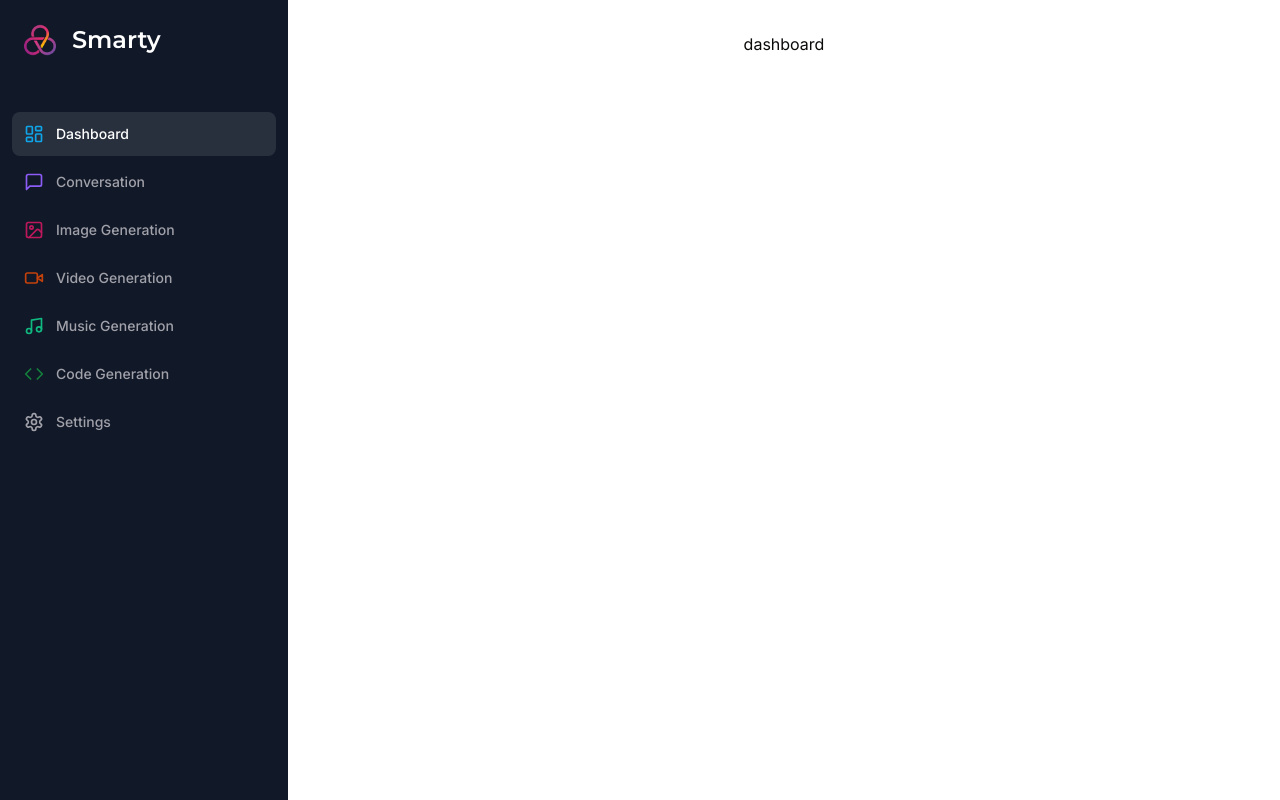
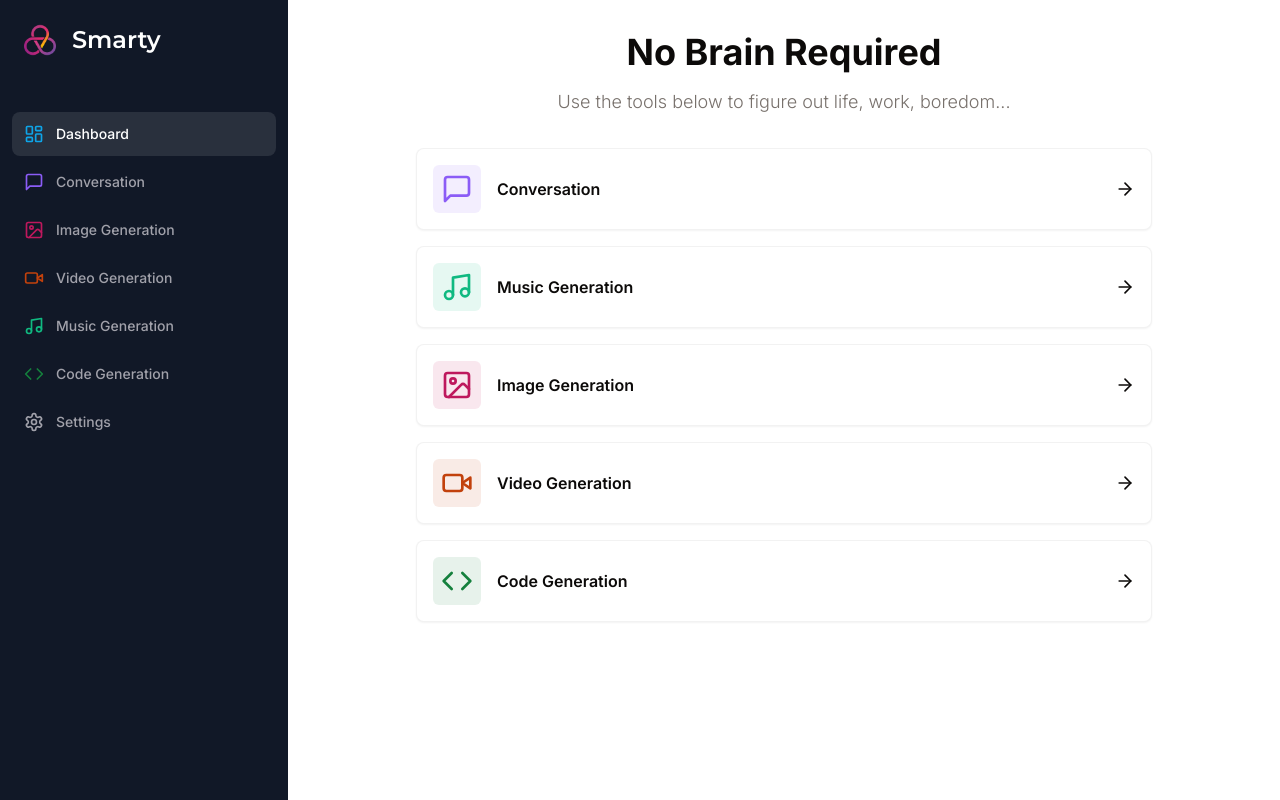
Before and after one commit to ryanyogan/smarty, a Next.js app: page /dashboard in a window 1280 px wide. Built offline with nearby package versions, Linux system fonts and the light colour scheme.

Commit message:
initial render of dashboard links

```diff
--- a/src/app/(dashboard)/(routes)/dashboard/page.tsx
+++ b/src/app/(dashboard)/(routes)/dashboard/page.tsx
@@ -1,5 +1,82 @@
+"use client";
+
+import { Card } from "@/components/ui/card";
+import { cn } from "@/lib/utils";
+import {
+  ArrowRight,
+  Code,
+  ImageIcon,
+  MessageSquare,
+  Music,
+  VideoIcon,
+} from "lucide-react";
+
+export const tools = [
+  {
+    label: "Conversation",
+    icon: MessageSquare,
+    href: "/conversation",
+    color: "text-violet-500",
+    bgColor: "bg-violet-500/10",
+  },
+  {
+    label: "Music Generation",
+    icon: Music,
+    href: "/music",
+    color: "text-emerald-500",
+    bgColor: "bg-emerald-500/10",
+  },
+  {
+    label: "Image Generation",
+    icon: ImageIcon,
+    color: "text-pink-700",
+    bgColor: "bg-pink-700/10",
+    href: "/image",
+  },
+  {
+    label: "Video Generation",
+    icon: VideoIcon,
+    color: "text-orange-700",
+    bgColor: "bg-orange-700/10",
+    href: "/video",
+  },
+  {
+    label: "Code Generation",
+    icon: Code,
+    color: "text-green-700",
+    bgColor: "bg-green-700/10",
+    href: "/code",
+  },
+];
+
 export default function DashboardPage() {
   return (
-    <div className="flex justify-center items-center h-full">dashboard</div>
+    <div>
+      <div className="mb-8 space-y-4">
+        <h2 className="text-2xl md:text-4xl font-bold text-center">
+          No Brain Required
+        </h2>
+        <p className="text-muted-foreground font-light text-sm md:text-lg text-center">
+          Use the tools below to figure out life, work, boredom...
+        </p>
+      </div>
+      <div className="px-4 md:px-20 lg:px-32 space-y-4">
+        {tools.map((tool) => (
+          <Card
+            className="p-4 group border-black/5 flex items-center justify-between hover:shadow-md transition cursor-pointer"
+            key={tool.href}
+          >
+            <div className="flex items-center gap-x-4">
+              <div className={cn("p-2 w-fit rounded-md", tool.bgColor)}>
+                <tool.icon className={cn("w-8 h-8", tool.color)} />
+              </div>
+              <div className="font-semibold">{tool.label}</div>
+            </div>
+
+            <ArrowRight className="w-5 h-5 group-hover:translate-x-1 transition" />
+          </Card>
+        ))}
+      </div>
+    </div>
   );
 }
--- /dev/null
+++ b/src/components/ui/card.tsx
@@ -0,0 +1,79 @@
+import * as React from "react"
+
+import { cn } from "@/lib/utils"
+
+const Card = React.forwardRef<
+  HTMLDivElement,
+  React.HTMLAttributes<HTMLDivElement>
+>(({ className, ...props }, ref) => (
+  <div
+    ref={ref}
+    className={cn(
+      "rounded-lg border bg-card text-card-foreground shadow-sm",
+      className
+    )}
+    {...props}
+  />
+))
+Card.displayName = "Card"
+
+const CardHeader = React.forwardRef<
+  HTMLDivElement,
+  React.HTMLAttributes<HTMLDivElement>
+>(({ className, ...props }, ref) => (
+  <div
+    ref={ref}
+    className={cn("flex flex-col space-y-1.5 p-6", className)}
+    {...props}
+  />
+))
+CardHeader.displayName = "CardHeader"
+
+const CardTitle = React.forwardRef<
+  HTMLParagraphElement,
+  React.HTMLAttributes<HTMLHeadingElement>
+>(({ className, ...props }, ref) => (
+  <h3
+    ref={ref}
+    className={cn(
+      "text-2xl font-semibold leading-none tracking-tight",
+      className
+    )}
+    {...props}
+  />
+))
+CardTitle.displayName = "CardTitle"
+
+const CardDescription = React.forwardRef<
+  HTMLParagraphElement,
+  React.HTMLAttributes<HTMLParagraphElement>
+>(({ className, ...props }, ref) => (
+  <p
+    ref={ref}
+    className={cn("text-sm text-muted-foreground", className)}
+    {...props}
+  />
+))
+CardDescription.displayName = "CardDescription"
+
+const CardContent = React.forwardRef<
+  HTMLDivElement,
+  React.HTMLAttributes<HTMLDivElement>
+>(({ className, ...props }, ref) => (
+  <div ref={ref} className={cn("p-6 pt-0", className)} {...props} />
+))
+CardContent.displayName = "CardContent"
+
+const CardFooter = React.forwardRef<
+  HTMLDivElement,
+  React.HTMLAttributes<HTMLDivElement>
+>(({ className, ...props }, ref) => (
+  <div
+    ref={ref}
+    className={cn(" flex items-center p-6 pt-0", className)}
+    {...props}
+  />
+))
+CardFooter.displayName = "CardFooter"
+
+export { Card, CardHeader, CardFooter, CardTitle, CardDescription, CardContent }
```
